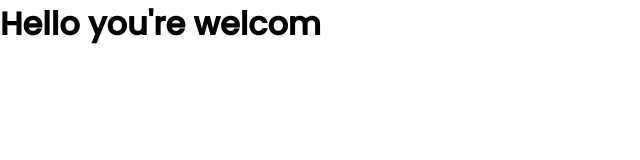
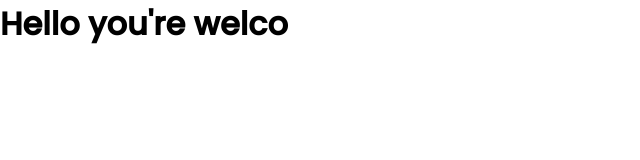
Before and after one commit to tchasinga/API-capstone-project, a website built with webpack: page src/index.html in a window 1280 px wide. Shown: the full height of the page, 0-640 px from the left. Built offline with nearby package versions, Linux system fonts and the light colour scheme.

Commit message:
new commit

```diff
--- a/src/index.html
+++ b/src/index.html
@@ -6,6 +6,6 @@
     <title>Capstone project</title>
 </head>
 <body>
-    <h1>Hello you're welcom</h1>
+    <h1>Hello you're welco</h1>
 </body>
 </html>
```
Also changed, not shown: dist/index.html.
